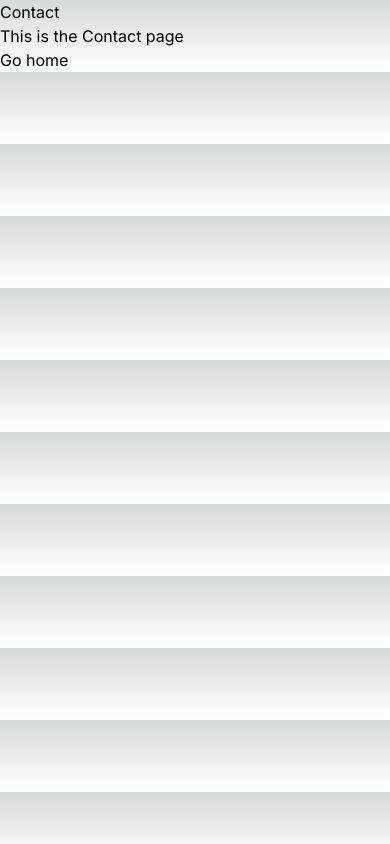
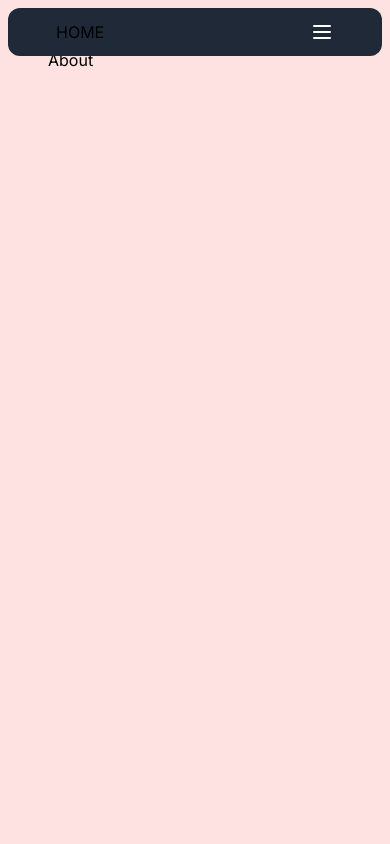
Before and after one commit to sulkhan10/reketek-fe, a Next.js app: page /contact in a window 390 px wide. Built offline with nearby package versions, Linux system fonts and the light colour scheme.

Commit message:
refactor : navbar responsiveness

```diff
--- a/src/app/about/page.tsx
+++ b/src/app/about/page.tsx
@@ -1,9 +1,22 @@
-import Head from "next/head";
+// ./src\app\about\page.tsx
+"use client"
+import React from "react";
+import Navbar from "../../components/Navbar";
+
+// Rest of the code...
+
+// import Navbar from "@/components/Navbar";
+// import React from "react";
 import Link from "next/link";
+import dynamic from "next/dynamic";
+
+const DynamicNavbar = dynamic(() => import("../../components/Navbar"), {
+  ssr: false,
+});
 export default function About() {
   return (
      <main className=" h-[100vh] bg-red-100  p-12 flex flex-col ">
-      <div className="bg-gray-800 flex h-12 fixed top-2 left-2 right-2  justify-between px-12 items-center  rounded-xl">
+      {/* <div className="bg-gray-800 flex h-12 fixed top-2 left-2 right-2  justify-between px-12 items-center  rounded-xl">
         <div>HOME</div>
         <div className="flex gap-8 items-center justify-center">
           <Link href="/">Home</Link>
@@ -14,7 +27,8 @@ export default function About() {
           <Link href="/contact">Contact</Link>
           </div>
         </div>
-      </div>
+      </div> */}
+      <DynamicNavbar />
       <div>
         About
       </div>
--- a/src/app/contact/page.tsx
+++ b/src/app/contact/page.tsx
@@ -1,16 +1,20 @@
+
+"use client"
 import Head from "next/head";
 import Link from "next/link";
+import dynamic from "next/dynamic";
+
+const DynamicNavbar = dynamic(() => import("../../components/Navbar"), {
+  ssr: false,
+});
 export default function Contact() {
   return (
-    <div>
-      <Head>
-        <title>Contact</title>
-      </Head>
-      <h1>Contact</h1>
-      <p>This is the Contact page</p>
-      <p>
-        <Link href="/">Go home</Link>
-      </p>
-    </div>
+     <main className=" h-[100vh] bg-red-100  p-12 flex flex-col ">
+         <DynamicNavbar />
+
+      <div>
+        About
+      </div>
+    </main>
   );
 }
--- a/src/app/service/page.tsx
+++ b/src/app/service/page.tsx
@@ -1,21 +1,19 @@
+"use client"
+
 import Head from "next/head";
 import Image from "next/image";
 import Link from "next/link";
-import ProductCard from "../../components/productCard.js";
+import ProductCard from "../../components/ProductCard.js";
+import dynamic from "next/dynamic";
+
+const DynamicNavbar = dynamic(() => import("../../components/Navbar"), {
+  ssr: false,
+});
 export default function Service() {
   return (
     <main className=" h-[100vh] bg-red-100  p-12 flex flex-col ">
-      <div className="bg-gray-800 flex h-12 fixed top-2 left-2 right-2  justify-between px-12 items-center  rounded-xl">
-        <div>HOME</div>
-        <div className="flex gap-8 items-center justify-center">
-          <Link href="/">Home</Link>
-          <Link href="/about">About</Link>
-          <Link href="/service">Service</Link>
-          <div className="px-2 rounded-xl border-zinc-50 border-2">
-            <Link href="/contact">Contact</Link>
-          </div>
-        </div>
-      </div>
+          <DynamicNavbar />
+
 
       <div>
       <ProductCard productName="Moto" />
--- /dev/null
+++ b/src/components/Navbar.js
@@ -0,0 +1,68 @@
+import React, { useState } from "react";
+import Link from "next/link";
+
+const Navbar = () => {
+  const [isMenuOpen, setIsMenuOpen] = useState(false);
+
+  const toggleMenu = () => {
+    setIsMenuOpen(!isMenuOpen);
+  };
+
+  return (
+    <div
+      className={`bg-gray-800 flex h-12 fixed top-2 left-2 right-2 justify-between px-12 items-center rounded-xl ${
+        isMenuOpen ? "rounded-t-xl " : "rounded-t-xl"
+      }`}
+    >
+      <div>HOME</div>
+      <div
+        className={`flex items-center md:hidden ${
+          isMenuOpen ? "relative " : ""
+        }`}
+      >
+        <button
+          type="button"
+          onClick={toggleMenu}
+          className="text-white focus:outline-none"
+        >
+          <svg
+            className="w-6 h-6"
+            fill="none"
+            strokeLinecap="round"
+            strokeLinejoin="round"
+            strokeWidth="2"
+            viewBox="0 0 24 24"
+            stroke="currentColor"
+          >
+            {isMenuOpen ? (
+              <path d="M6 18L18 6M6 6l12 12"></path>
+            ) : (
+              <path d="M4 6h16M4 12h16M4 18h16"></path>
+            )}
+          </svg>
+        </button>
+        {isMenuOpen && (
+          <div className="fixed top-12 left-2 right-2 bottom-2 bg-gray-800 rounded-b-xl">
+            <div className="flex flex-col items-center justify-center h-full">
+              <Link href="/">Home</Link>
+              <Link href="/about">About</Link>
+              <Link href="/service">Service</Link>
+              <div className="px-2 rounded-xl border-zinc-50 border-2">
+          <Link href="/contact">Contact</Link>
+        </div>            </div>
+          </div>
+        )}
+      </div>
+      <div className="hidden md:flex gap-8 items-center justify-center">
+        <Link href="/">Home</Link>
+        <Link href="/about">About</Link>
+        <Link href="/service">Service</Link>
+        <div className="px-2 rounded-xl border-zinc-50 border-2">
+          <Link href="/contact">Contact</Link>
+        </div>
+      </div>
+    </div>
+  );
+};
+
+export default Navbar;
--- a/src/components/productCard.js
+++ b/src/components/productCard.js
@@ -3,7 +3,7 @@ import Image from "next/image";
 import Link from "next/link";
 
 const ProductCard = ({ productName }) => {
-  const phoneNumber = "6285858999264";
+  const phoneNumber = process.env.WHATSAPP_NUMBER;
   const encodedProductName = encodeURIComponent(productName);
 
   return (
--- a/tsconfig.json
+++ b/tsconfig.json
@@ -23,6 +23,6 @@
       "@/*": ["./src/*"]
     }
   },
-  "include": ["next-env.d.ts", "**/*.ts", "**/*.tsx", ".next/types/**/*.ts", "src/components/productCard.js"],
+  "include": ["next-env.d.ts", "**/*.ts", "**/*.tsx", ".next/types/**/*.ts", "src/components/ProductCard.js", "src/components/Navbar.js"],
   "exclude": ["node_modules"]
 }
```
